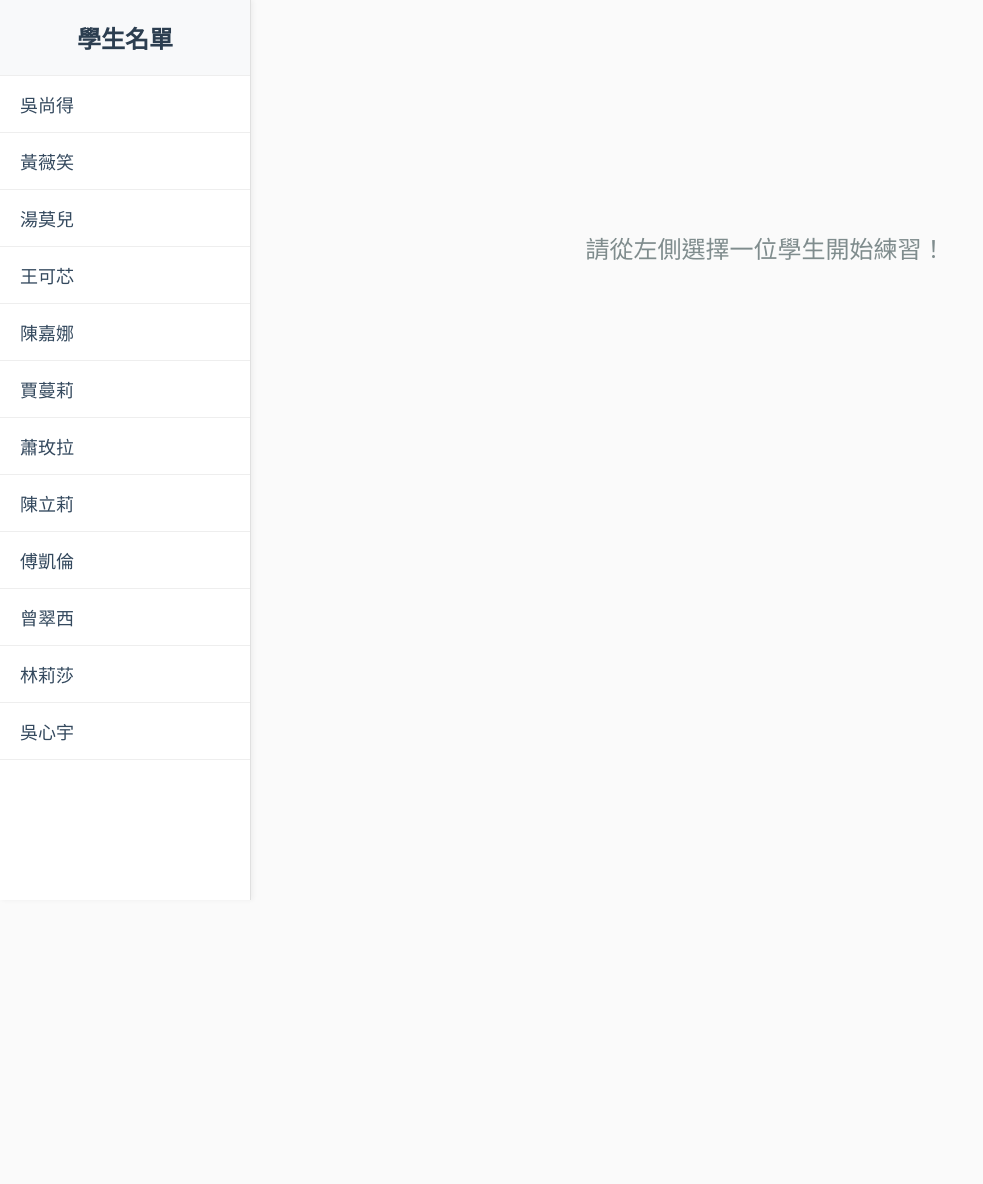
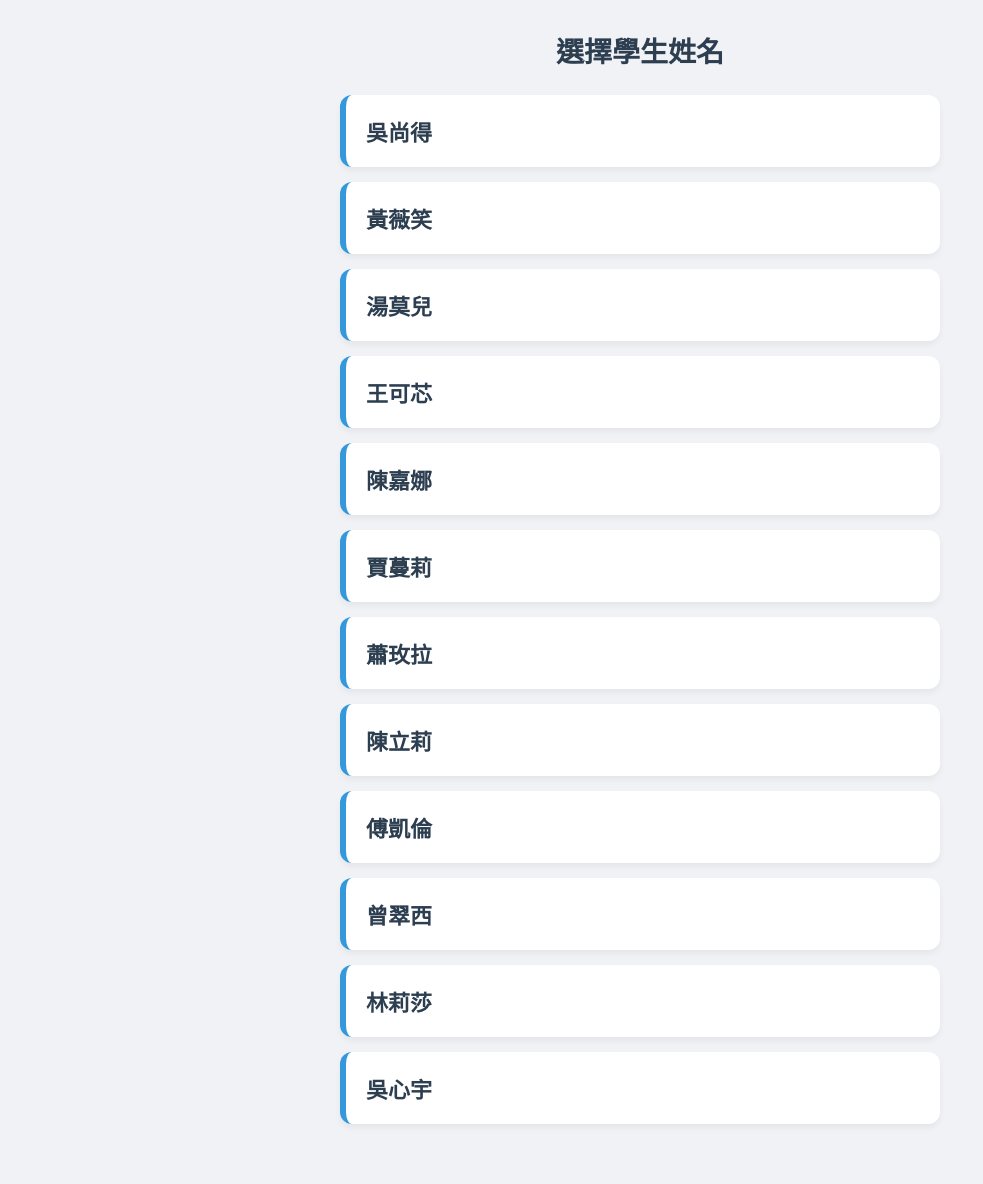
Before and after one commit to kabunbun1026/kabunbun1026.github.io, a Jekyll site: the page RYE 姓名習寫.html, which Jekyll copies as it is, in a window 1280 px wide. Shown: the whole page, without its empty margins (0-983 px from the left). Built offline with Jekyll 4.4.1, drawn with Linux system fonts in a browser that asks for light colours; before the commit the page ends 900 px from its top, so only the background shows below that.

Commit message:
Add files via upload

```diff
--- a/RYE 姓名習寫.html
+++ b/RYE 姓名習寫.html
@@ -2,110 +2,180 @@
 <html lang="zh-Hant">
 <head>
   <meta charset="UTF-8">
-  <meta name="viewport" content="width=device-width, initial-scale=1.0">
+  <meta name="viewport" content="width=device-width, initial-scale=1.0, maximum-scale=1.0, user-scalable=no">
   <title>RYE 姓名習寫</title>
   <script src="https://cdn.jsdelivr.net/npm/hanzi-writer@3.5/dist/hanzi-writer.min.js"></script>
   <style>
     body {
       font-family: 'Microsoft JhengHei', 'PingFang TC', sans-serif;
-      display: flex;
       margin: 0;
-      height: 100vh;
-      background-color: #fafafa;
+      padding: 0;
+      background-color: #f0f2f5;
+      color: #333;
     }
-    #sidebar {
-      width: 250px;
-      background: #ffffff;
-      border-right: 1px solid #e0e0e0;
-      box-shadow: 2px 0 5px rgba(0,0,0,0.05);
-      overflow-y: auto;
+
+    /* 視圖切換 */
+    :root {
+      --bg-color: #f0f2f5;
+      --card-bg: #ffffff;
+      --text-color: #333333;
+      --title-color: #2c3e50;
+      --btn-bg: #ffffff;
+      --box-bg: #ffffff;
+      --box-border: #e74c3c;
+      --nav-bg: #ffffff;
+      --label-color: #34495e;
+    }
+
+    @media (prefers-color-scheme: dark) {
+      :root {
+        --bg-color: #121212;
+        --card-bg: #1e1e1e;
+        --text-color: #e0e0e0;
+        --title-color: #ecf0f1;
+        --btn-bg: #2a2a2a;
+        --box-bg: #2c2c2c;
+        --box-border: #c0392b;
+        --nav-bg: #1e1e1e;
+        --label-color: #bdc3c7;
+      }
+    }
+
+    body {
+      font-family: 'Microsoft JhengHei', 'PingFang TC', sans-serif;
+      margin: 0;
+      padding: 0;
+      background-color: var(--bg-color);
+      color: var(--text-color);
+    }
+
+    .view {
+      display: none;
+      padding: 20px;
+      max-width: 600px;
+      margin: 0 auto;
+    }
+    .view.active {
+      display: block;
+    }
+
+    /* 首頁名單 */
+    .header-title {
+      text-align: center;
+      color: var(--title-color);
+      font-size: 28px;
+      margin-bottom: 25px;
+      margin-top: 10px;
+    }
+    .student-list {
       display: flex;
       flex-direction: column;
-    }
-    #sidebar h2 {
-      text-align: center;
-      color: #2c3e50;
-      padding: 20px 0;
-      margin: 0;
-      border-bottom: 1px solid #eee;
-      background: #f8f9fa;
+      gap: 15px;
+      padding-bottom: 40px;
     }
     .student-btn {
-      display: block;
-      width: 100%;
-      padding: 15px 20px;
+      padding: 20px;
+      font-size: 22px;
+      font-weight: bold;
       border: none;
-      background: none;
+      border-radius: 12px;
+      background-color: var(--btn-bg);
+      color: var(--title-color);
+      cursor: pointer;
+      box-shadow: 0 4px 6px rgba(0,0,0,0.05);
+      border-left: 6px solid #3498db;
       text-align: left;
-      font-size: 18px;
-      color: #34495e;
-      cursor: pointer;
-      border-bottom: 1px solid #eee;
       transition: background 0.2s;
     }
-    .student-btn:hover {
-      background: #f1f2f6;
+    .student-btn:active {
+      opacity: 0.8;
     }
-    .student-btn.active {
-      background: #3498db;
-      color: #fff;
+
+    /* 練習頁面 */
+    .nav-bar {
+      display: flex;
+      align-items: center;
+      margin-bottom: 20px;
+      background: var(--nav-bg);
+      padding: 15px;
+      border-radius: 12px;
+      box-shadow: 0 2px 5px rgba(0,0,0,0.05);
+      position: sticky;
+      top: 10px;
+      z-index: 100;
+    }
+    .back-btn {
+      padding: 10px 15px;
+      font-size: 16px;
+      background-color: #95a5a6;
+      color: white;
+      border: none;
+      border-radius: 8px;
+      cursor: pointer;
+    }
+    .student-title {
+      flex: 1;
+      text-align: center;
+      font-size: 26px;
+      margin: 0;
+      color: var(--title-color);
       font-weight: bold;
+      padding-right: 50px;
     }
-    #content {
-      flex: 1;
-      padding: 40px;
-      overflow-y: auto;
-    }
-    #content h1 {
-      text-align: center;
-      color: #2c3e50;
-      margin-bottom: 40px;
-      font-size: 36px;
-    }
+
     .char-container {
       display: flex;
-      justify-content: center;
-      gap: 50px;
-      flex-wrap: wrap;
+      flex-direction: column;
+      gap: 30px;
+      padding-bottom: 40px;
     }
     .char-card {
+      background: var(--card-bg);
+      border-radius: 16px;
+      padding: 25px 20px;
+      box-shadow: 0 4px 12px rgba(0,0,0,0.08);
       display: flex;
       flex-direction: column;
       align-items: center;
-      background: #fff;
-      padding: 20px 30px;
-      border-radius: 10px;
-      box-shadow: 0 4px 15px rgba(0,0,0,0.05);
     }
     .phonetic {
-      margin-bottom: 15px;
+      margin-bottom: 20px;
       text-align: center;
     }
     .zhuyin {
-      font-size: 28px;
+      font-size: 32px;
       color: #e67e22;
       font-weight: bold;
       margin-bottom: 5px;
     }
     .pinyin {
-      font-size: 20px;
-      color: #2980b9;
+      font-size: 22px;
+      color: #3498db;
+    }
+
+    .hw-section {
+      display: flex;
+      flex-direction: column;
+      align-items: center;
+      width: 100%;
+      margin-bottom: 25px;
     }
     .label {
-      font-size: 16px;
-      color: #7f8c8d;
-      margin-top: 15px;
-      margin-bottom: 8px;
+      font-size: 18px;
+      color: var(--label-color);
+      margin-bottom: 12px;
       font-weight: bold;
+      text-align: center;
     }
+
     .hw-box {
       position: relative;
-      width: 180px;
-      height: 180px;
-      border: 3px solid #e74c3c;
-      background-color: #fff;
+      width: 200px;
+      height: 200px;
+      border: 3px solid var(--box-border);
+      background-color: var(--box-bg);
       cursor: pointer;
-      border-radius: 4px;
+      border-radius: 8px;
     }
     .hw-grid {
       position: absolute;
@@ -115,39 +185,41 @@
       height: 100%;
       pointer-events: none;
     }
+
     .controls {
       margin-top: 15px;
     }
     .controls button {
-      padding: 8px 16px;
+      padding: 12px 24px;
       background: #2ecc71;
       color: #fff;
       border: none;
-      border-radius: 4px;
-      font-size: 16px;
+      border-radius: 8px;
+      font-size: 18px;
+      font-weight: bold;
       cursor: pointer;
-      transition: background 0.2s;
+      box-shadow: 0 2px 5px rgba(0,0,0,0.1);
     }
-    .controls button:hover {
+    .controls button:active {
       background: #27ae60;
-    }
-    .welcome {
-      text-align: center;
-      color: #7f8c8d;
-      margin-top: 20%;
-      font-size: 24px;
     }
   </style>
 </head>
 <body>
 
-  <div id="sidebar">
-    <h2>學生名單</h2>
-    <div id="student-list"></div>
+  <!-- 首頁視圖：名單 -->
+  <div id="home-view" class="view active">
+    <h1 class="header-title">選擇學生姓名</h1>
+    <div id="student-list" class="student-list"></div>
   </div>
 
-  <div id="content">
-    <div class="welcome">請從左側選擇一位學生開始練習！</div>
+  <!-- 練習視圖 -->
+  <div id="practice-view" class="view">
+    <div class="nav-bar">
+      <button class="back-btn" onclick="showHome()">❮ 返回</button>
+      <h2 class="student-title" id="practice-title">名字</h2>
+    </div>
+    <div class="char-container" id="char-container"></div>
   </div>
 
   <script>
@@ -258,34 +330,49 @@
         const btn = document.createElement('button');
         btn.className = 'student-btn';
         btn.innerText = student.name;
-        btn.onclick = () => selectStudent(index, btn);
+        btn.onclick = () => showPractice(index);
         listDiv.appendChild(btn);
       });
     }
 
-    function selectStudent(index, btnElem) {
-      // Update active button
-      document.querySelectorAll('.student-btn').forEach(btn => btn.classList.remove('active'));
-      if (btnElem) btnElem.classList.add('active');
+    function showHome() {
+      document.getElementById('practice-view').classList.remove('active');
+      document.getElementById('home-view').classList.add('active');
+      document.getElementById('char-container').innerHTML = '';
+      window.quizWriters = {};
+    }
+
+    function showPractice(index) {
+      document.getElementById('home-view').classList.remove('active');
+      document.getElementById('practice-view').classList.add('active');
 
       const student = students[index];
-      const content = document.getElementById('content');
+      document.getElementById('practice-title').innerText = student.name;
 
-      content.innerHTML = `<h1>${student.name}</h1><div class="char-container" id="char-container"></div>`;
       const container = document.getElementById('char-container');
+      container.innerHTML = '';
+      window.quizWriters = {};
 
-      window.quizWriters = {}; // reset quiz writers
+      // 偵測是否為深色模式，決定不同的顏色配置
+      const isDarkMode = window.matchMedia && window.matchMedia('(prefers-color-scheme: dark)').matches;
+
+      // 筆畫顏色配置
+      const animStrokeColor = isDarkMode ? '#e0e0e0' : '#333333';
+      const animRadicalColor = isDarkMode ? '#ff7675' : '#e74c3c';
+      const quizStrokeColor = isDarkMode ? '#ffffff' : '#333333';
+      const quizDrawingColor = isDarkMode ? '#74b9ff' : '#3498db';
+      const gridColor = isDarkMode ? '#5c3a3a' : '#fbdada';
 
       student.chars.forEach((charInfo, i) => {
         const card = document.createElement('div');
         card.className = 'char-card';
 
         const gridSvg = `
-          <svg class="hw-grid" xmlns="http://www.w3.org/2000/svg" width="180" height="180">
-            <line x1="0" y1="0" x2="180" y2="180" stroke="#fbdada" stroke-width="2" />
-            <line x1="180" y1="0" x2="0" y2="180" stroke="#fbdada" stroke-width="2" />
-            <line x1="90" y1="0" x2="90" y2="180" stroke="#fbdada" stroke-width="2" stroke-dasharray="6" />
-            <line x1="0" y1="90" x2="180" y2="90" stroke="#fbdada" stroke-width="2" stroke-dasharray="6" />
+          <svg class="hw-grid" xmlns="http://www.w3.org/2000/svg" width="200" height="200">
+            <line x1="0" y1="0" x2="200" y2="200" stroke="${gridColor}" stroke-width="2" />
+            <line x1="200" y1="0" x2="0" y2="200" stroke="${gridColor}" stroke-width="2" />
+            <line x1="100" y1="0" x2="100" y2="200" stroke="${gridColor}" stroke-width="2" stroke-dasharray="6" />
+            <line x1="0" y1="100" x2="200" y2="100" stroke="${gridColor}" stroke-width="2" stroke-dasharray="6" />
           </svg>
         `;
 
@@ -295,31 +382,37 @@
             <div class="pinyin">${charInfo.pinyin}</div>
           </div>
 
-          <div class="label">筆順動畫 (點擊可重播)</div>
+          <div class="hw-section">
+            <div class="label">筆順教學動畫</div>
             <div class="hw-box" id="anim-${i}">
               ${gridSvg}
             </div>
+            <div style="font-size: 14px; color: #95a5a6; margin-top: 5px;">(點擊格子可重播)</div>
+          </div>
 
-          <div class="label">練習描寫 (用滑鼠/手指寫字)</div>
+          <div class="hw-section">
+            <div class="label">動手寫寫看</div>
             <div class="hw-box" id="quiz-${i}">
               ${gridSvg}
             </div>
             <div class="controls">
               <button onclick="window.quizWriters[${i}].quiz()">清除重寫</button>
             </div>
+          </div>
         `;
         container.appendChild(card);
 
-        // Render Animation
+        // Render Animation Writer
         const animWriter = HanziWriter.create(`anim-${i}`, charInfo.char, {
-          width: 180,
-          height: 180,
+          width: 200,
+          height: 200,
           padding: 10,
           delayBetweenStrokes: 150,
           strokeAnimationSpeed: 1.5,
           showOutline: true,
-          strokeColor: '#333333',
-          radicalColor: '#e74c3c'
+          strokeColor: animStrokeColor,
+          radicalColor: animRadicalColor,
+          outlineColor: isDarkMode ? '#444444' : '#dddddd'
         });
 
         animWriter.loopCharacterAnimation();
@@ -328,25 +421,27 @@
           animWriter.animateCharacter();
         });
 
-        // Render Quiz (Tracing)
+        // Render Quiz (Tracing) Writer
         const quizWriter = HanziWriter.create(`quiz-${i}`, charInfo.char, {
-          width: 180,
-          height: 180,
+          width: 200,
+          height: 200,
           padding: 10,
           showOutline: true,
-          strokeColor: '#333333',
+          strokeColor: quizStrokeColor,
           showHintAfterMisses: 1,
           highlightOnComplete: true,
           drawingWidth: 15,
-          drawingColor: '#3498db'
+          drawingColor: quizDrawingColor,
+          outlineColor: isDarkMode ? '#444444' : '#dddddd'
         });
 
         quizWriter.quiz();
         window.quizWriters[i] = quizWriter;
       });
+
+      window.scrollTo(0, 0);
     }
 
-    // Initialize the sidebar
     init();
   </script>
 </body>
```
Lines whose indentation alone changed are shown as unchanged.
